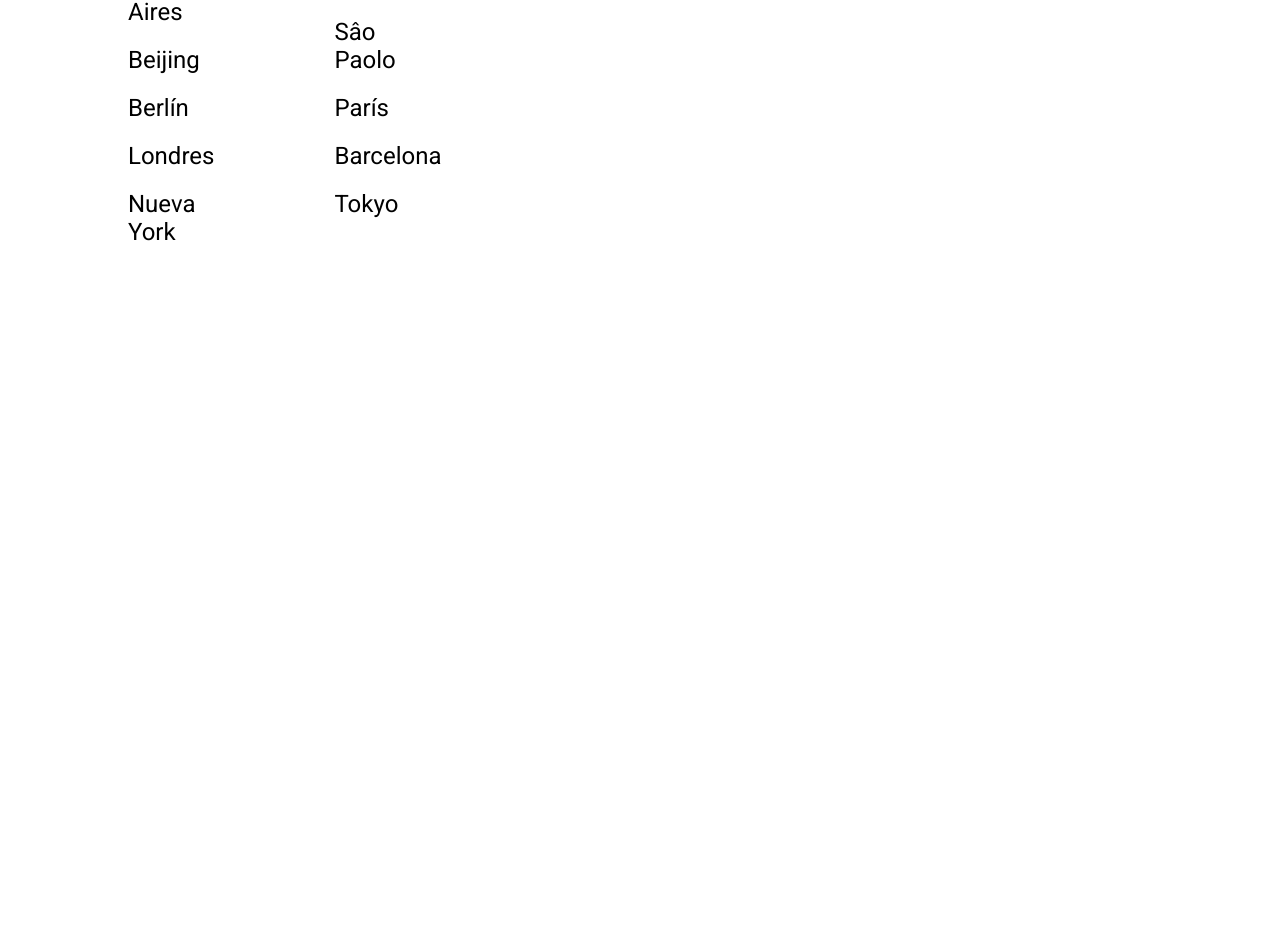
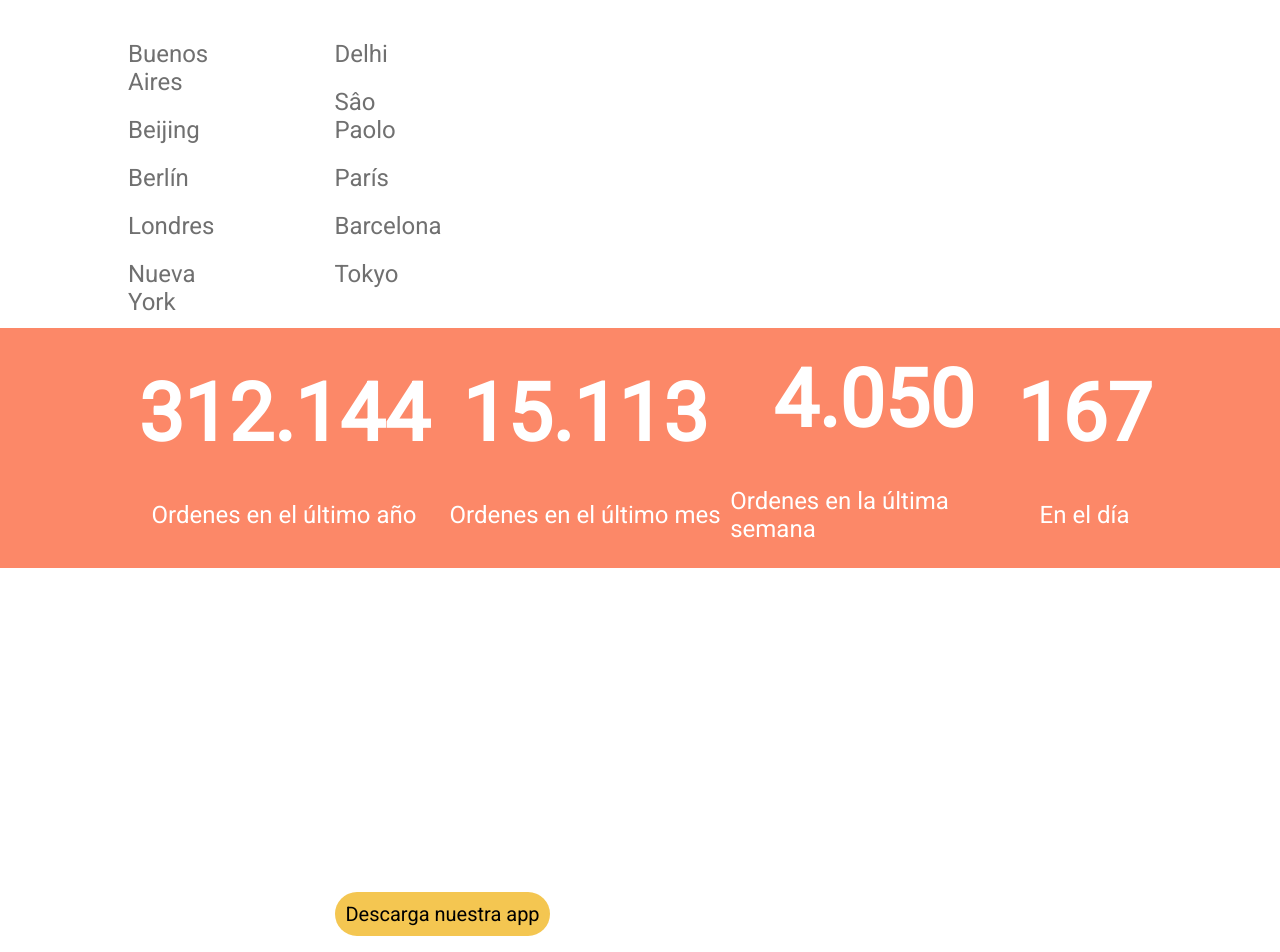
Before and after one commit to marianoquiroga2003/Practico2, a React (Vite) app in the folder practico2/: page / in a window 1280 px wide. Shown: the part 1392-2344 px from the top of the page. Before the commit the page ends 1807 px from the top, so only its background shows below. Built offline with nearby package versions, Linux system fonts and the light colour scheme.

Commit message:
3 secciones

```diff
--- a/practico2/src/componets/section1/Section1.css
+++ b/practico2/src/componets/section1/Section1.css
@@ -20,7 +20,7 @@ section{
     font-size: 32px;
 }
 .contex > p{
-    color: #000000;
+    color: #707070;
     font-size: 24px;
     margin-top: 10px;
 }
@@ -31,7 +31,7 @@ section{
     margin: 30px 120px 0 0;
 }
 .ciudad > li{
-    color:#000000;
+    color:#707070;
 }
 .listaciudad{
     display: flex;
@@ -40,3 +40,7 @@ section{
 .textgrand{
     width: 40%;
 }
+.datos > h2 {
+    font-size: 68px;
+    margin-bottom: 20px;
+}
--- a/practico2/src/componets/section1/Section1.jsx
+++ b/practico2/src/componets/section1/Section1.jsx
@@ -61,7 +61,7 @@ const Section1 = () => {
             </div>
             <div className='divpadre2'>
                 <div className='textgrand'>
-                    <div className='contex'>
+                    <div className='contex datos'>
                         <h2>
                             Escoge una ciudad:
                         </h2>
--- /dev/null
+++ b/practico2/src/componets/section2/Section2.css
@@ -0,0 +1,28 @@
+.secciondiv{
+    background-color: #fc8868;
+    display: flex;
+    justify-content: space-around;
+    height: 30vh;
+    margin: 0;
+}
+.divisor{
+    background-color: #fc8868;
+    width: 80%;
+    height: 30vh;
+    display: flex;
+    justify-content: space-between;
+    align-items: center;
+}
+.contador{
+    display: flex;
+    flex-wrap: wrap;
+    align-items: center;
+    justify-content: center;
+}
+.contador > h2{
+    color: #ffffff;
+    font-size: 80px;
+}
+.contador > p{
+    font-size: 24px;
+}
--- /dev/null
+++ b/practico2/src/componets/section2/Section2.jsx
@@ -0,0 +1,45 @@
+import React from 'react';
+import './Section2.css'
+
+const Section2 = () => {
+    return(
+        <section className='secciondiv'>
+            <div className='divisor'>
+                <div className='contador'>
+                    <h2>
+                        312.144
+                    </h2>
+                    <p>
+                        Ordenes en el último año
+                    </p>
+                </div>
+                <div className='contador'>
+                    <h2>
+                        15.113
+                    </h2>
+                    <p>
+                        Ordenes en el último mes
+                    </p>
+                </div>
+                <div className='contador'>
+                    <h2>
+                        4.050
+                    </h2>
+                    <p>
+                        Ordenes en la última semana
+                    </p>
+                </div>
+                <div className='contador'>
+                    <h2>
+                        167
+                    </h2>
+                    <p>
+                        En el día
+                    </p>
+                </div>
+            </div>
+        </section>
+    )
+}
+
+export { Section2 }
--- /dev/null
+++ b/practico2/src/componets/section3/Section3.css
@@ -0,0 +1,5 @@
+.seccion3{
+    width: 100%;
+    height: 60vh;
+    display: flex;
+}
--- /dev/null
+++ b/practico2/src/componets/section3/Section3.jsx
@@ -0,0 +1,26 @@
+import React from 'react';
+
+const Section3 = () => {
+    return(
+        <section className='seccion3'>
+            <div>
+                <div>
+                    <h1>
+                        ¡Abiertos hoy!
+                    </h1>
+                    <p>
+                        Ten algunas recomendaciones
+                    </p>
+                    <button>
+                        Descarga nuestra app
+                    </button>
+                </div>
+                <div>
+
+                </div>
+            </div>
+        </section>
+    )
+}
+
+export { Section3 }
--- a/practico2/src/main.jsx
+++ b/practico2/src/main.jsx
@@ -5,13 +5,16 @@ import './index.css'
 import {BarraMenu} from './componets/menu/Menu'
 import { Hero } from './componets/hero/Hero'
 import { Section1 } from './componets/section1/Section1'
-
+import { Section2 } from './componets/section2/Section2'
+import { Section3 } from './componets/section3/Section3'
 
 ReactDOM.createRoot(document.getElementById('root')).render(
   <React.StrictMode>
     <BarraMenu/>
     <Hero/>
     <Section1/>
+    <Section2/>
+    <Section3/>
     <App/>
   </React.StrictMode>,
 )
```
